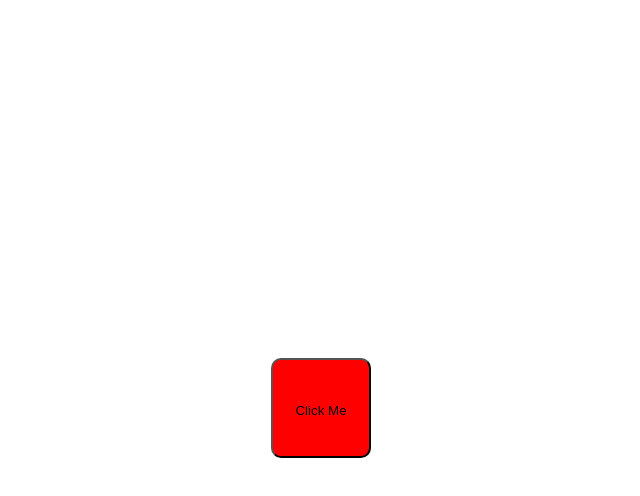
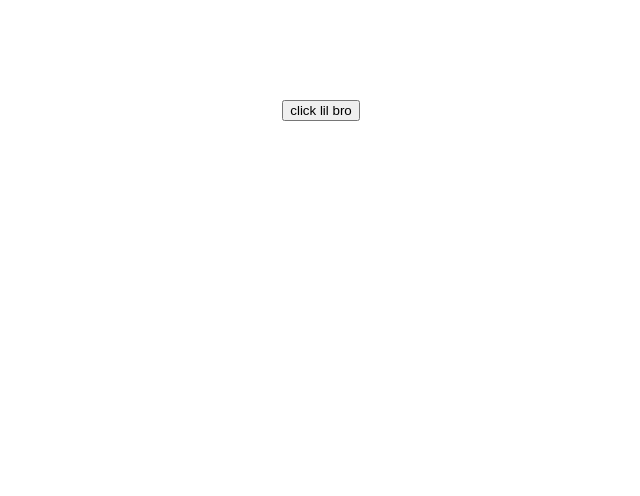
Before and after one commit to DiedloxDerp/Button, a plain HTML site: page index.html in a window 1280 px wide. Shown: the whole page, without its empty margins (319-959 px from the left). Drawn offline with Linux system fonts and the light colour scheme.

Commit message:
Update index.html

```diff
--- a/index.html
+++ b/index.html
@@ -3,50 +3,38 @@
 <head>
     <meta charset="UTF-8">
     <meta name="viewport" content="width=device-width, initial-scale=1.0">
-    <title>Click Me</title>
+    <title>Document</title>
     <style>
-         @keyframes bounce {
-            0% {transform: translateX(0);}
-            50% {transform: translateX(20px);}
-            100% {transform:translateX(0);}
+        div {
+            text-align: center;
+            margin-top: 100px;
         }
-        .btn {
-            width: 100px;
-            height: 100px;
-            background: red;
-            text-align: center;
-            color: white;
-            line-height: 100px;
-            animation: bounce 1s infinite;
-        }
-        .container {
-            display: flex;
-            justify-content: center;
-            align-items: center;
-            height: 100vh;
-            color: pink;
-        }
-        .btn {
-            color: black;
-            border-radius: 10%;
-            border-color: black;
-            background-color: red;
 
+    </style>
+</head>
+<body>
+  <div>
+    <button id="changeText">click lil bro</button>
+    <h1 id="title"><header></header></h1>
 
-
-        }
+  </div>
 
 
 
 
-    </style>
-</head>
-<body>
-    <div class="container">
-        <button class="btn" onclick="alert('You are gay')">Click Me</button>
 
-    </div>
+    <script>
+       let button = document.getElementById('changeText');
+       button.addEventListener('click', function(){
+            alert('Button clicked!');
+       });
+       let title = document.getElementById('title');
+            button.addEventListener('click', function(){
+                title.textContent = 'You are gay';
+            })
 
 
+
+    </script>
 </body>
 </html>
```
